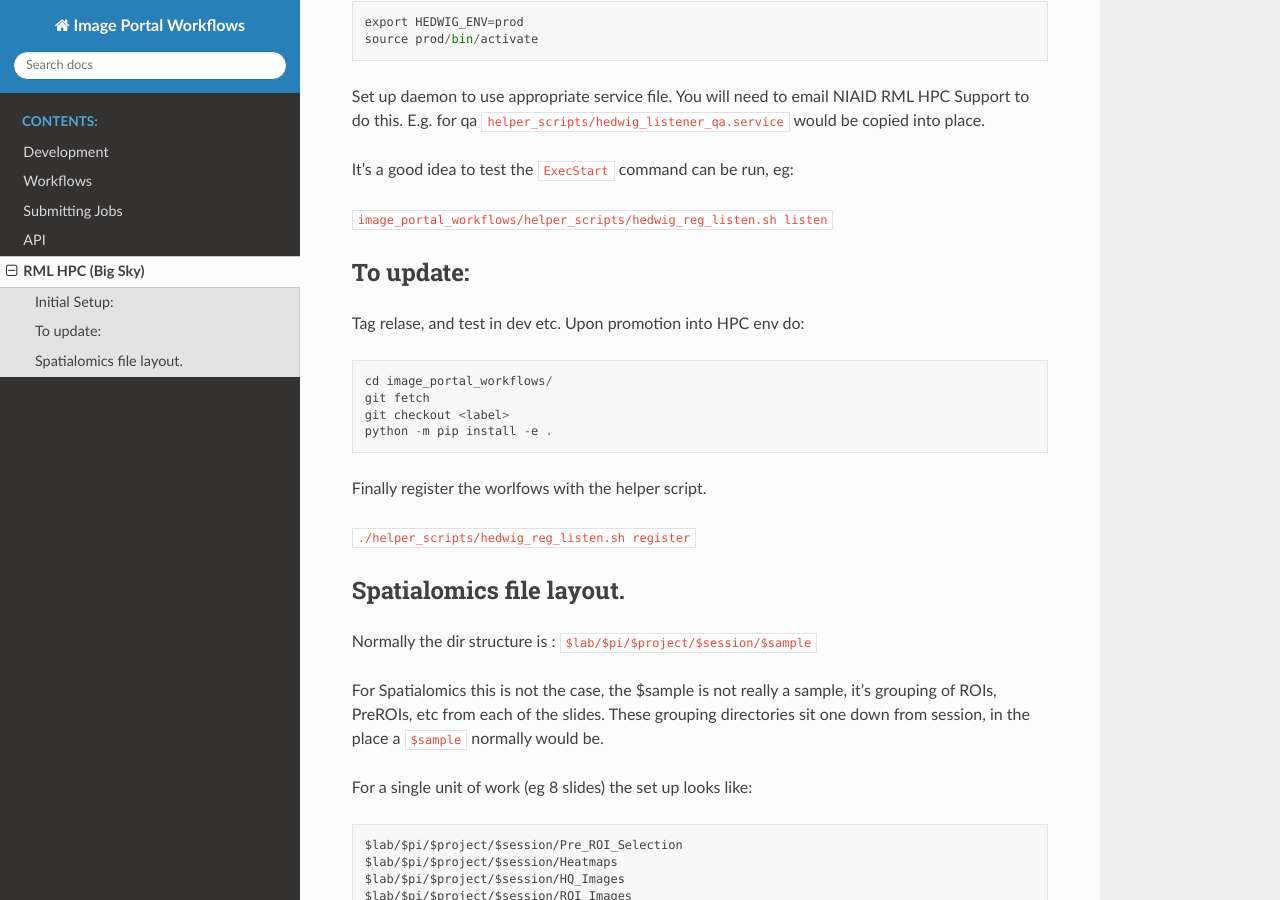
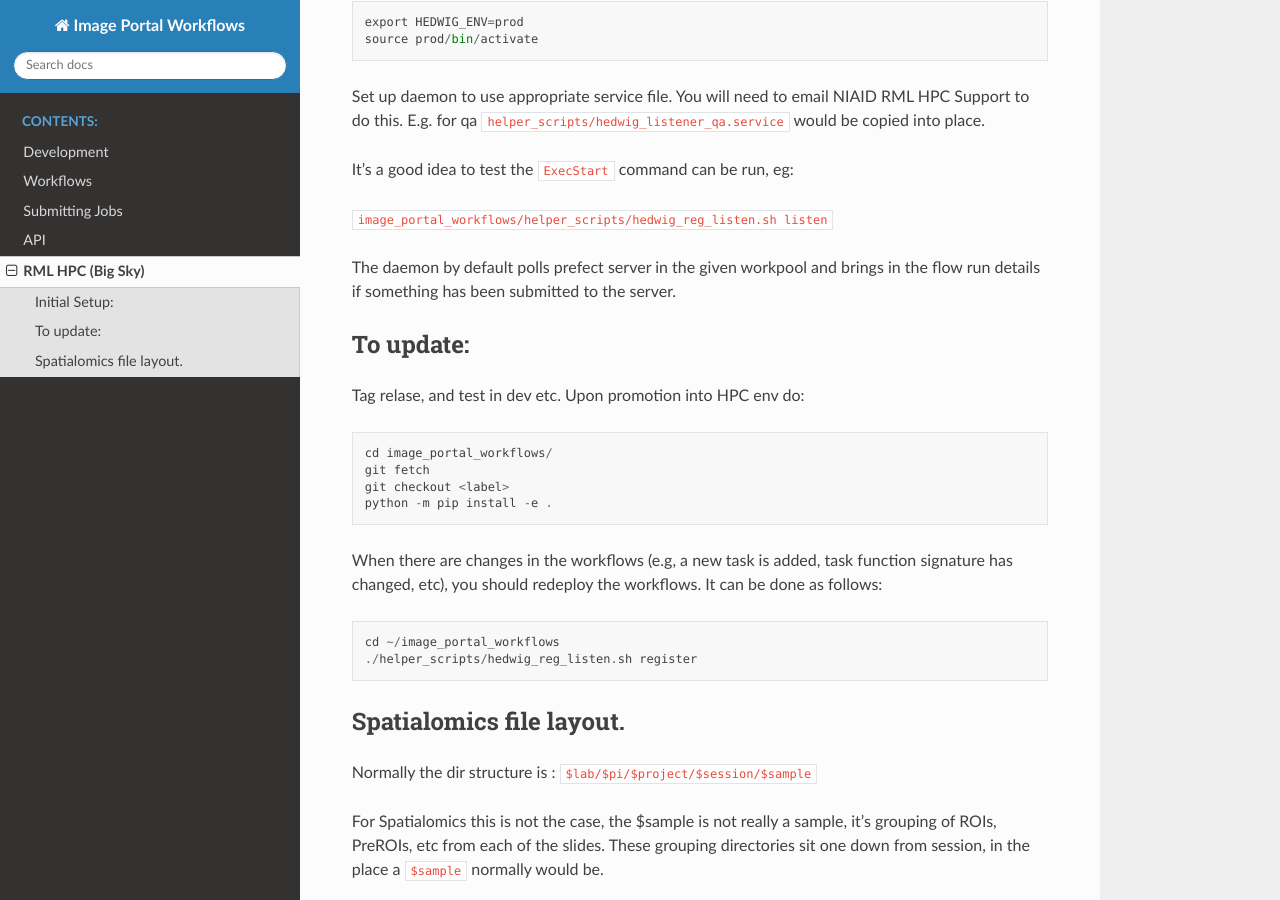
Before and after one commit to niaid/image_portal_workflows, a Sphinx documentation site: the page built from docs/source/hpc.rst, in a window 1280 px wide and 900 px high, scrolled down 684 px. Built offline with Sphinx 7.4.7 and the Read the Docs theme 2.0.0, drawn with Linux system fonts in a browser that asks for light colours.

Commit message:
Update helper-scripts for prefect2

```diff
--- a/docs/source/hpc.rst
+++ b/docs/source/hpc.rst
@@ -46,6 +46,8 @@ It's a good idea to test the ``ExecStart`` command can be run, eg:
 
 ``image_portal_workflows/helper_scripts/hedwig_reg_listen.sh listen``
 
+The daemon by default polls prefect server in the given workpool and brings in the flow run details if something
+has been submitted to the server.
 
 To update:
 ----------
@@ -59,11 +61,13 @@ Upon promotion into HPC env do:
    git checkout <label>
    python -m pip install -e .
 
+When there are changes in the workflows (e.g, a new task is added, task function signature has changed, etc), you should
+redeploy the workflows. It can be done as follows:
 
-Finally register the worlfows with the helper script.
+.. code-block::
 
-``./helper_scripts/hedwig_reg_listen.sh register``
-
+  cd ~/image_portal_workflows
+  ./helper_scripts/hedwig_reg_listen.sh register
 
 
 Spatialomics file layout.
--- a/prefect.yaml
+++ b/prefect.yaml
@@ -20,7 +20,7 @@ pull:
 definitions:
   work_pools:
     dask_work_pool: &dask_work_pool
-      name: work-test
+      name: workpool
       work_queue_name:
       job_variables: {}
   tags:
@@ -29,6 +29,7 @@ definitions:
       - image_portal_workflows
 
 # the deployments section allows you to provide configuration for deploying flows
+# TODO: change deployment names
 deployments:
 - name: dep-test
   version:
```
Also changed, not shown: 1 other file.
